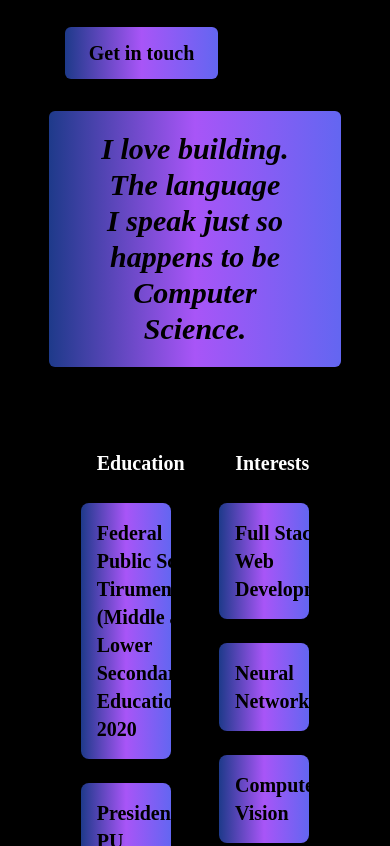
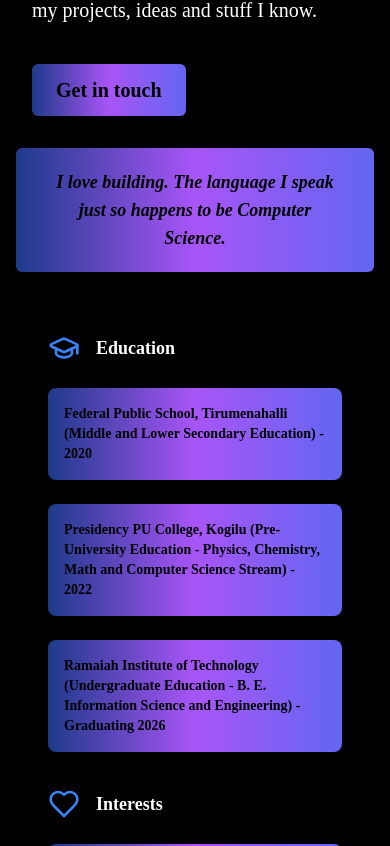
Before and after one commit to themohitnair/mohitnair, a Next.js app: page / in a window 390 px wide. Shown: the part 598-1444 px from the top of the page. Built offline with nearby package versions, Linux system fonts and the light colour scheme; a web font is replaced by a local one.

Commit message:
Added responsivity

```diff
--- a/src/app/contact/contact.tsx
+++ b/src/app/contact/contact.tsx
@@ -12,7 +12,7 @@
         <Link href={link}>
             <div className="flex justify-between items-center p-4 rounded-lg shadow-md bg-gradient-to-r from-blue-900 via-purple-500 to-indigo-500 transition-transform duration-300 hover:scale-105">
                 <Icon className="w-8 h-8 text-black" />
-                <p className="font-bold text-black text-xl">{platform}</p>
+                <p className="font-bold text-black text-lg sm:text-xl">{platform}</p>
             </div>
         </Link>
     )
--- a/src/app/contact/contacts.tsx
+++ b/src/app/contact/contacts.tsx
@@ -20,7 +20,7 @@
         }
     ]
     return (
-        <div className="grid grid-cols-2 gap-5 mt-10">
+        <div className="grid grid-cols-1 sm:grid-cols-2 gap-5 mt-10">
             {socials.map((item, key) => (
                 <Contact platform={item.platform} key={key} link={item.link} icon={item.icon}/>
             ))}
--- a/src/app/contact/page.tsx
+++ b/src/app/contact/page.tsx
@@ -8,8 +8,8 @@
 
 export default function ContactPage() {
     return (
-        <div className="w-3/4 m-auto pb-10">
-            <Contacts/>
+        <div className="w-full sm:w-3/4 m-auto pb-10 px-4">
+            <Contacts />
         </div>
     );
 }
--- a/src/app/hero.tsx
+++ b/src/app/hero.tsx
@@ -47,7 +47,7 @@
         }
     ]
     return (
-        <div className="grid grid-cols-2 gap-x-4 mx-auto mt-10 px-4">
+        <div className="grid sm:grid-cols-1 lg:grid-cols-2 gap-4 mx-auto mt-10 px-4">
             {stuff.map((item, key) => (
                 <Stuff key={key} icon={item.icon} heading={item.heading} points={item.points}/>
             ))}
--- a/src/app/page.tsx
+++ b/src/app/page.tsx
@@ -9,12 +9,12 @@
     }
 
     return (
-        <div className="mx-auto pb-10 w-3/4">
-            <Info imagePath={info.imagePath} alt={info.alt}/>
+        <div className="mx-auto pb-10 w-full px-4 sm:w-3/4 lg:w-2/3">
+            <Info imagePath={info.imagePath} alt={info.alt} />
 
-            <QuoteSection/>
+            <QuoteSection />
 
-            <Hero/>
+            <Hero />
         </div>
     );
 }
--- a/src/app/quote.tsx
+++ b/src/app/quote.tsx
@@ -1,9 +1,11 @@
-export default function QuoteSection() {
+const QuoteSection = () => {
     return (
         <section className="flex items-center justify-center bg-gradient-to-r from-blue-900 via-purple-500 to-indigo-500 p-5 rounded-md transition-transform hover:scale-105">
-            <blockquote className="text-black text-3xl md:text-3xl sm:text-xl font-semibold italic px-8 md:px-16 text-center">
+            <blockquote className="text-black text-lg sm:text-xl md:text-2xl lg:text-3xl font-semibold italic px-4 sm:px-8 md:px-16 text-center">
                 I love building. The language I speak just so happens to be Computer Science.
             </blockquote>
         </section>
     )
 }
+
+export default QuoteSection
--- a/src/app/stuff.tsx
+++ b/src/app/stuff.tsx
@@ -8,16 +8,16 @@
 
 const Stuff: React.FC<StuffProps> = ({ icon: Icon, heading, points }) => {
     return (
-        <div className="container mx-auto mt-10 px-4">
+        <div className="container mx-auto mt-5 px-4">
             <div className="max-w-xl mx-auto space-y-6">
                 <div className="flex items-center gap-4 mb-6">
                     <Icon className="w-8 h-8 text-blue-500" />
-                    <h2 className="text-xl font-bold text-white">{heading}</h2>
+                    <h2 className="text-lg sm:text-xl md:text-2xl font-bold text-white">{heading}</h2>
                 </div>
 
                 {points.map((point, index) => (
                     <div key={index} className="flex items-start p-4 rounded-lg shadow-md bg-gradient-to-r from-blue-900 via-purple-500 to-indigo-500 transition-transform duration-300 hover:scale-105">
-                        <p className="font-semibold text-black text-xl">{point}</p>
+                        <p className="text-sm sm:text-base md:text-lg lg:text-xl font-semibold text-black">{point}</p>
                     </div>
                 ))}
             </div>
```
